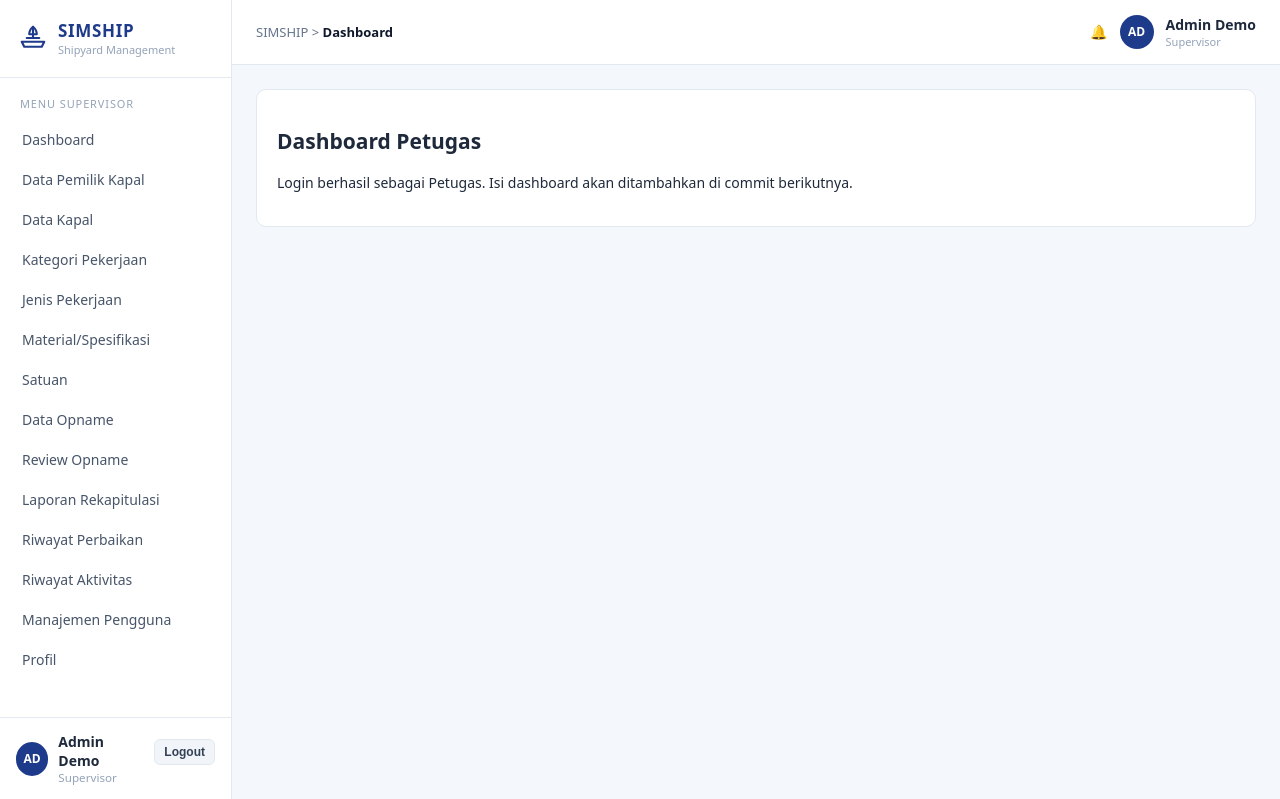
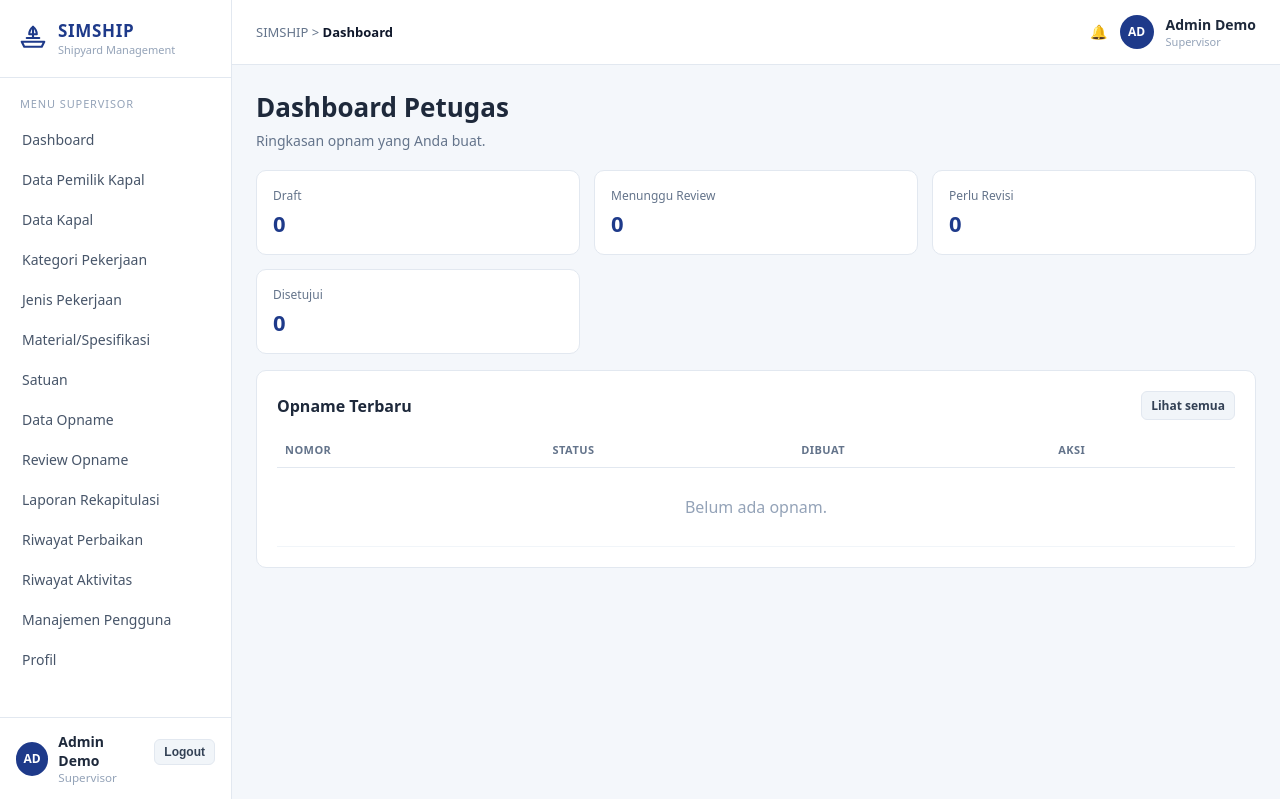
Before and after one commit to anisadiyahayu/PROJEKUASFPW, a Laravel app: page /petugas/dashboard in a window 1280 px wide. Shown: the part 20-819 px from the top of the page. Run offline with Laravel 12, Linux system fonts and the light colour scheme; a user stored in the database is signed in; data comes from the database, SQL or seed files in the repository; tables that the repository leaves empty hold one stand-in row (values such as "Sample post").

Commit message:
feat(dashboard): ringkasan dan detail petugas per role (UC-U4)

```diff
--- /dev/null
+++ b/app/Http/Controllers/DashboardController.php
@@ -0,0 +1,78 @@
+<?php
+
+namespace App\Http\Controllers;
+
+use App\Models\Billing;
+use App\Models\Opnam;
+use App\Models\User;
+use Illuminate\Contracts\View\View;
+
+class DashboardController extends Controller
+{
+    public function petugas(): View
+    {
+        $statuses = [
+            Opnam::STATUS_DRAFT,
+            Opnam::STATUS_MENUNGGU_REVIEW,
+            Opnam::STATUS_PERLU_REVISI,
+            Opnam::STATUS_DISETUJUI,
+        ];
+
+        $milikSaya = Opnam::query()->where('created_by', auth()->id());
+
+        $counts = (clone $milikSaya)
+            ->whereIn('status', $statuses)
+            ->selectRaw('status, COUNT(*) as total')
+            ->groupBy('status')
+            ->pluck('total', 'status');
+
+        $ringkasan = [];
+        foreach ($statuses as $status) {
+            $ringkasan[$status] = (int) ($counts[$status] ?? 0);
+        }
+
+        $terbaru = (clone $milikSaya)
+            ->orderByDesc('created_at')
+            ->orderByDesc('id')
+            ->limit(5)
+            ->get(['id', 'opnam_number', 'status', 'created_at']);
+
+        return view('dashboard.petugas', compact('ringkasan', 'terbaru'));
+    }
+
+    public function admin(): View
+    {
+        $statuses = [
+            Opnam::STATUS_MENUNGGU_REVIEW,
+            Opnam::STATUS_PERLU_REVISI,
+            Opnam::STATUS_DISETUJUI,
+        ];
+
+        $counts = Opnam::query()
+            ->whereIn('status', $statuses)
+            ->selectRaw('status, COUNT(*) as total')
+            ->groupBy('status')
+            ->pluck('total', 'status');
+
+        $antrean = [];
+        foreach ($statuses as $status) {
+            $antrean[$status] = (int) ($counts[$status] ?? 0);
+        }
+
+        $penggunaAktif = User::query()->where('is_active', true)->count();
+        $penggunaNonaktif = User::query()->where('is_active', false)->count();
+
+        return view('dashboard.admin', compact('antrean', 'penggunaAktif', 'penggunaNonaktif'));
+    }
+
+    public function direksi(): View
+    {
+        $menunggu = Billing::query()
+            ->where('status', Billing::STATUS_MENUNGGU_APPROVAL);
+
+        $jumlahMenunggu = (clone $menunggu)->count();
+        $totalMenunggu = (clone $menunggu)->sum('total_amount');
+
+        return view('dashboard.direksi', compact('jumlahMenunggu', 'totalMenunggu'));
+    }
+}
--- a/resources/views/dashboard/direksi.blade.php
+++ b/resources/views/dashboard/direksi.blade.php
@@ -6,6 +6,11 @@
 @section('content')
     <h1>Dashboard Direksi</h1>
     <p class="subtitle">Pilih menu untuk memproses tagihan dan dokumen yang diterbitkan.</p>
+
+    <div class="stat-grid">
+        <div class="stat"><small>Tagihan Menunggu Approval</small><strong>{{ $jumlahMenunggu }}</strong></div>
+        <div class="stat"><small>Total Nilai Menunggu</small><strong>Rp {{ number_format($totalMenunggu, 0, ',', '.') }}</strong></div>
+    </div>
 
     <div class="grid">
         <div class="card">
--- a/resources/views/dashboard/petugas.blade.php
+++ b/resources/views/dashboard/petugas.blade.php
@@ -1,10 +1,42 @@
 @extends('layouts.simship')
 
 @section('title', 'Dashboard Petugas')
+@section('crumb', 'Dashboard')
 
 @section('content')
+    <h1>Dashboard Petugas</h1>
+    <p class="subtitle">Ringkasan opnam yang Anda buat.</p>
+
+    <div class="stat-grid">
+        <div class="stat"><small>Draft</small><strong>{{ $ringkasan[\App\Models\Opnam::STATUS_DRAFT] }}</strong></div>
+        <div class="stat"><small>Menunggu Review</small><strong>{{ $ringkasan[\App\Models\Opnam::STATUS_MENUNGGU_REVIEW] }}</strong></div>
+        <div class="stat"><small>Perlu Revisi</small><strong>{{ $ringkasan[\App\Models\Opnam::STATUS_PERLU_REVISI] }}</strong></div>
+        <div class="stat"><small>Disetujui</small><strong>{{ $ringkasan[\App\Models\Opnam::STATUS_DISETUJUI] }}</strong></div>
+    </div>
+
     <div class="card">
-        <h2>Dashboard Petugas</h2>
-        <p>Login berhasil sebagai Petugas. Isi dashboard akan ditambahkan di commit berikutnya.</p>
+        <div style="display:flex; justify-content:space-between; align-items:center; gap:12px; margin-bottom:12px;">
+            <h2 style="font-size:16px; margin:0;">Opname Terbaru</h2>
+            <a href="{{ route('petugas.opnams.index') }}" class="btn btn-light btn-sm">Lihat semua</a>
+        </div>
+        <div class="table-wrap">
+            <table>
+                <thead>
+                    <tr><th>NOMOR</th><th>STATUS</th><th>DIBUAT</th><th>AKSI</th></tr>
+                </thead>
+                <tbody>
+                    @forelse ($terbaru as $opnam)
+                        <tr>
+                            <td><strong>{{ $opnam->opnam_number }}</strong></td>
+                            <td><span class="badge badge-{{ $opnam->status }}">{{ $opnam->status }}</span></td>
+                            <td>{{ $opnam->created_at?->format('d M Y') }}</td>
+                            <td><a href="{{ route('petugas.opnams.show', $opnam) }}" class="btn btn-light btn-sm">Detail</a></td>
+                        </tr>
+                    @empty
+                        <tr><td colspan="4" class="empty">Belum ada opnam.</td></tr>
+                    @endforelse
+                </tbody>
+            </table>
+        </div>
     </div>
 @endsection
--- a/resources/views/opnams/show.blade.php
+++ b/resources/views/opnams/show.blade.php
@@ -29,7 +29,7 @@
             <h1>{{ $opnam->opnam_number }}</h1>
             <p class="subtitle">Detail opnam bersifat baca saja.</p>
         </div>
-        <a href="{{ route('admin.opnams.index') }}" class="btn btn-light">← Kembali</a>
+        <a href="{{ $backRoute }}" class="btn btn-light">← Kembali</a>
     </div>
 
     <div class="card">
--- a/routes/web.php
+++ b/routes/web.php
@@ -12,6 +12,7 @@ use App\Http\Controllers\Admin\OwnerController;
 use App\Http\Controllers\Admin\ShipController;
 use App\Http\Controllers\Audit\ActivityLogController;
 use App\Http\Controllers\Direksi\ApprovedTransactionController;
+use App\Http\Controllers\DashboardController;
 use App\Http\Controllers\OpnamController;
 use App\Http\Controllers\TariffController;
 use App\Http\Controllers\ProfileController;
@@ -51,10 +52,11 @@ Route::middleware(['auth', 'role:petugas'])
     ->prefix('petugas')
     ->name('petugas.')
     ->group(function () {
-        Route::view('/dashboard', 'dashboard.petugas')->name('dashboard');
+        Route::get('/dashboard', [DashboardController::class, 'petugas'])->name('dashboard');
         Route::get('/opnams', [OpnamController::class, 'indexMine'])->name('opnams.index');
         Route::get('/opnams/create', [OpnamController::class, 'create'])->name('opnams.create');
         Route::post('/opnams/create', [OpnamController::class, 'storeStep'])->name('opnams.store-step');
+        Route::get('/opnams/{opnam}', [OpnamController::class, 'showPetugas'])->name('opnams.show');
         Route::get('/opnams/{opnam}/edit', [OpnamController::class, 'edit'])->name('opnams.edit');
         Route::post('/opnams/{opnam}/items', [OpnamController::class, 'storeItem'])->name('opnams.items.store');
         Route::put('/opnams/{opnam}/items/{item}', [OpnamController::class, 'updateItem'])->name('opnams.items.update');
@@ -67,7 +69,7 @@ Route::middleware(['auth', 'role:admin'])
     ->prefix('admin')
     ->name('admin.')
     ->group(function () {
-        Route::view('/dashboard', 'dashboard.admin')->name('dashboard');
+        Route::get('/dashboard', [DashboardController::class, 'admin'])->name('dashboard');
 
         Route::get('/review-opnams', [ReviewOpnamController::class, 'index'])->name('review-opnams.index');
         Route::get('/review-opnams/{opnam}', [ReviewOpnamController::class, 'show'])->name('review-opnams.show');
@@ -128,7 +130,7 @@ Route::middleware(['auth', 'role:direksi'])
     ->prefix('direksi')
     ->name('direksi.')
     ->group(function () {
-        Route::view('/dashboard', 'dashboard.direksi')->name('dashboard');
+        Route::get('/dashboard', [DashboardController::class, 'direksi'])->name('dashboard');
 
         Route::get('/tagihans', [TagihanController::class, 'index'])->name('tagihans.index');
         Route::get('/tagihans/{billing}', [TagihanController::class, 'show'])->name('tagihans.show');
```
Also changed, not shown: app/Http/Controllers/OpnamController.php (+20 -1 lines), resources/views/dashboard/admin.blade.php (+8 -0 lines), tests/Feature/DashboardTest.php (added, +156 -0 lines).
